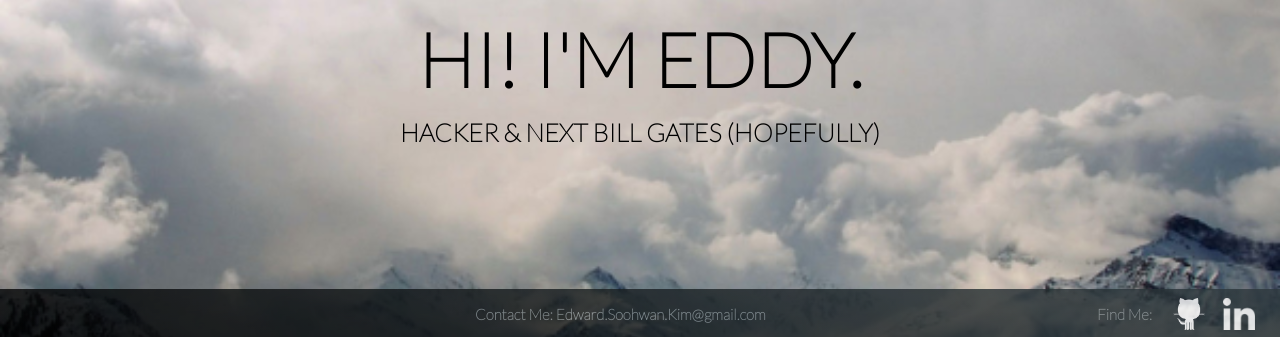
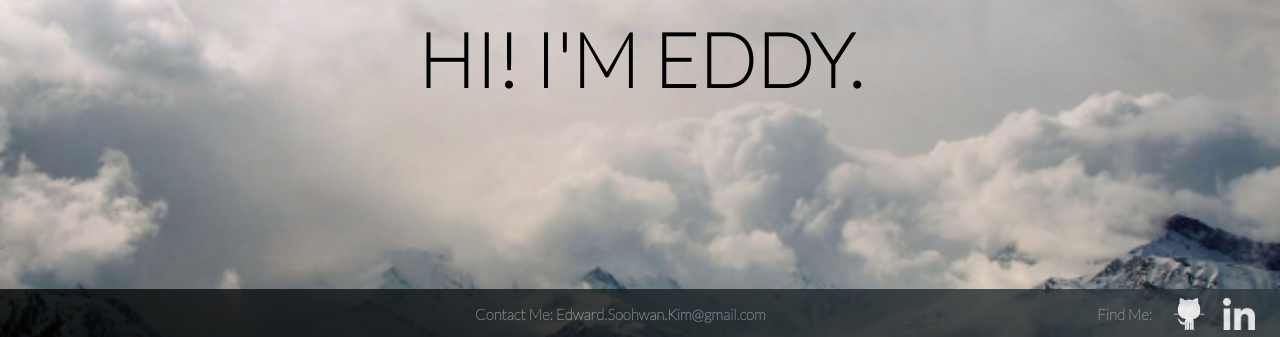
Before and after one commit to Mihky/Mihky.github.io, a plain HTML site: page index.html in a window 1280 px wide. Shown: the part 461-798 px from the top of the page. Drawn offline with Linux system fonts and the light colour scheme.

Commit message:
Update index.html

```diff
--- a/index.html
+++ b/index.html
@@ -20,9 +20,6 @@
 							<img id="profile-picture" class="circle">
 							<div id="name">
 								HI! I'M EDDY.
-							</div>
-							<div id="intro">
-								HACKER & NEXT BILL GATES (HOPEFULLY)
 							</div>
 						</div>
 					</div>
```
